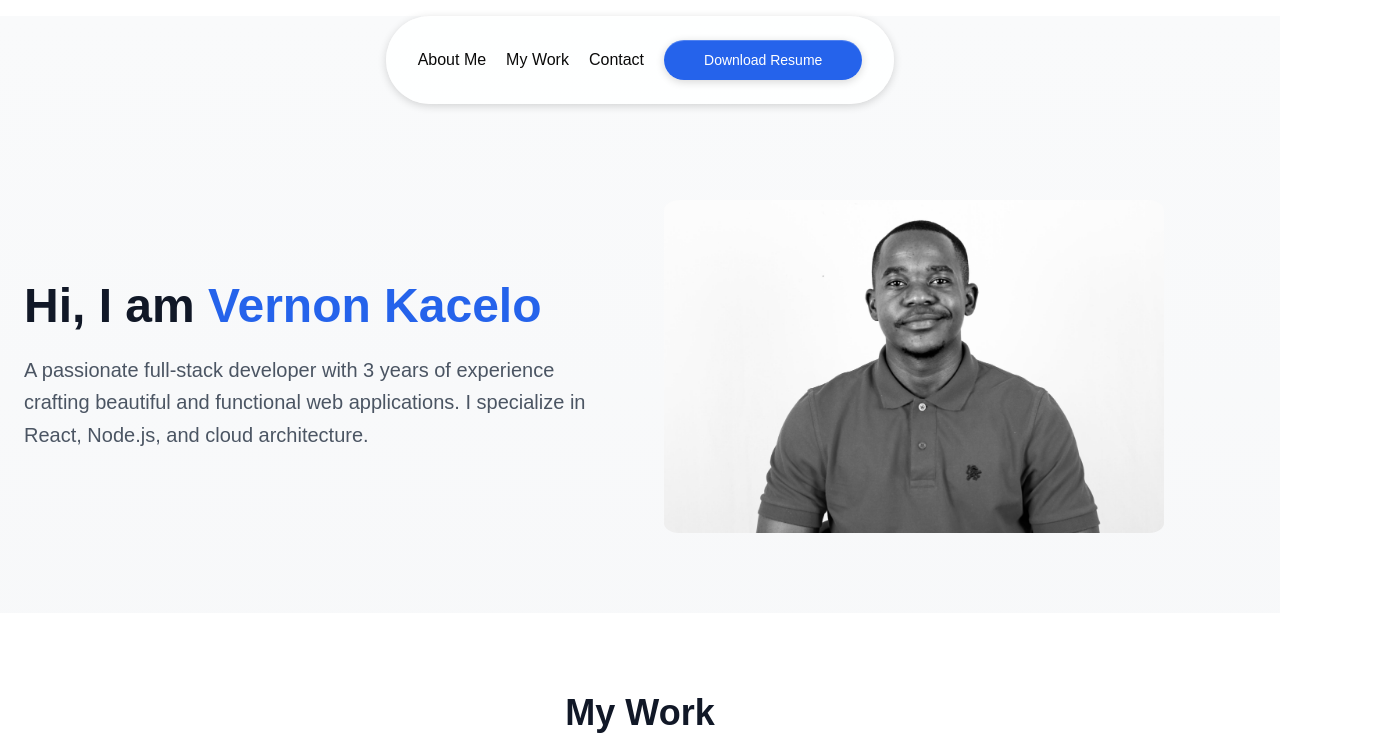
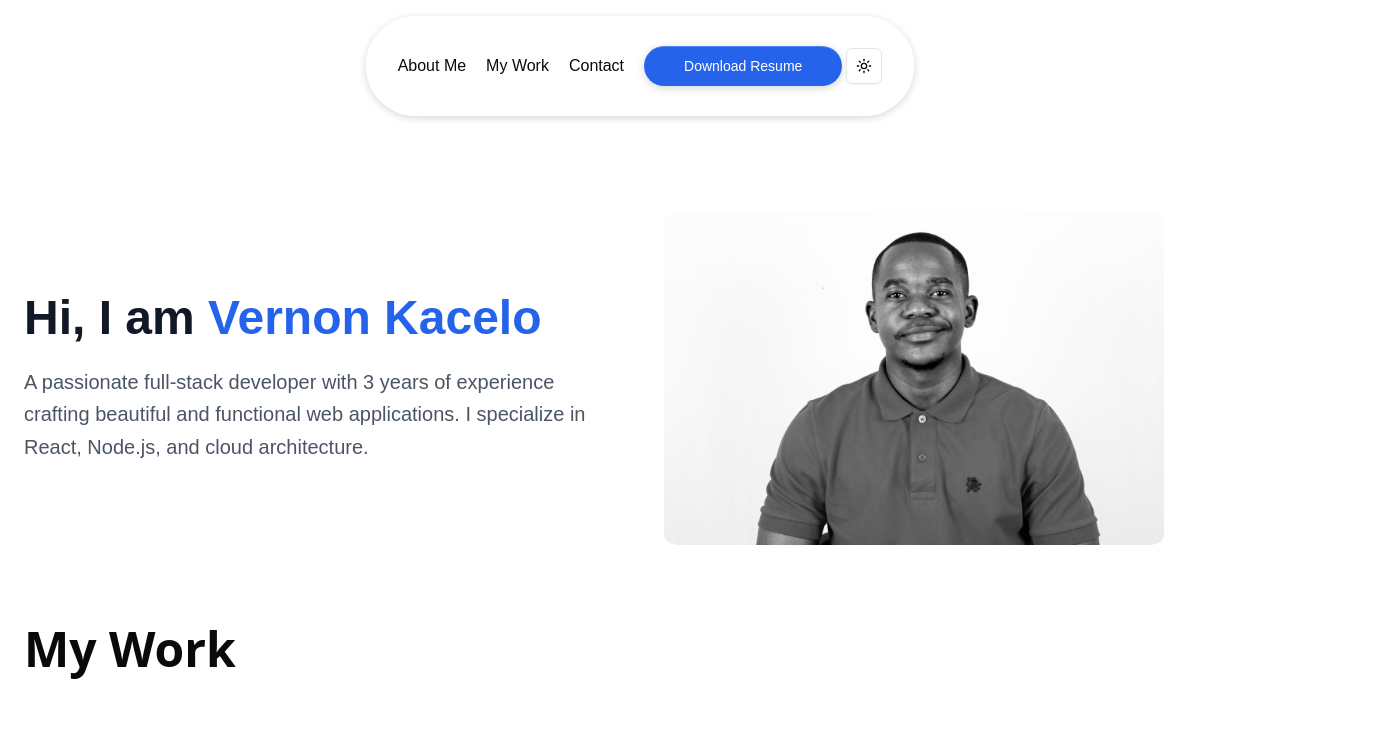
Before and after one commit to Kacelo/portfolio, a Next.js app: page / in a window 1280 px wide. Shown: the top 753 px of the page, 1392 px wide, since content can reach past the window. Built offline with nearby package versions, Linux system fonts and the light colour scheme.

Commit message:
done for a second

```diff
--- a/src/app/components/Nav.tsx
+++ b/src/app/components/Nav.tsx
@@ -1,3 +1,4 @@
+import { ModeToggle } from "@/components/theme-provider/mode-toggle";
 import {
   NavigationMenu,
   NavigationMenuItem,
@@ -34,6 +35,9 @@ function VernonNavbar() {
             Download Resume
           </a>
         </NavigationMenuItem>
+        <NavigationMenuItem>
+        <ModeToggle />
+        </NavigationMenuItem>
       </NavigationMenuList>
     </NavigationMenu>
   );
--- a/src/app/page.tsx
+++ b/src/app/page.tsx
@@ -8,7 +8,7 @@ import { ThreeDCard } from "./components/updated-project-cards";
 
 function Home() {
   return (
-    <div className="min-h-screen bg-gradient-to-b from-gray-50 to-gray-100">
+    <main className="">
       {/* Hero Section */}
       <div className=" items-center gap-12" id="navbar">
 
@@ -39,12 +39,12 @@ function Home() {
       </section>
 
       {/* Projects Section */}
-      <section className="bg-white py-20" id="my-work">
+      <section className="" id="my-work">
         <div className="container mx-auto px-6">
-          <h2 className="text-4xl font-bold text-center text-gray-900 mb-12">
+          <h2 className="text-3xl md:text-5xl font-sans font-bold">
             My Work
           </h2>
-          <div className="grid grid-cols-1 md:grid-cols-2 lg:grid-cols-3 gap-8">
+        <div className="flex items-center justify-center flex-col md:flex-row gap-8">
             <ThreeDCard
               title="Shenatungo"
               description="A Salon Website built with NextJs and hosted on Vercel"
@@ -118,7 +118,7 @@ function Home() {
           </div>
         </div>
       </section>
-    </div>
+    </main>
   );
 }
 const imageStyle = {
--- a/tailwind.config.ts
+++ b/tailwind.config.ts
@@ -1,63 +1,146 @@
-import type { Config } from "tailwindcss";
+import type { Config } from 'tailwindcss'
 
-const config: Config = {
-    darkMode: ["class"],
+const config = {
+  darkMode: ['class'],
   content: [
-    "./src/pages/**/*.{js,ts,jsx,tsx,mdx}",
-    "./src/components/**/*.{js,ts,jsx,tsx,mdx}",
-    "./src/app/**/*.{js,ts,jsx,tsx,mdx}",
+    './pages/**/*.{ts,tsx}',
+    './components/**/*.{ts,tsx}',
+    './app/**/*.{ts,tsx}',
+    './src/**/*.{ts,tsx}',
   ],
+  prefix: '',
   theme: {
+    container: {
+      center: true,
+      padding: '2rem',
+      screens: {
+        '2xl': '1400px',
+      },
+    },
     extend: {
       colors: {
+        border: 'hsl(var(--border))',
+        input: 'hsl(var(--input))',
+        ring: 'hsl(var(--ring))',
         background: 'hsl(var(--background))',
         foreground: 'hsl(var(--foreground))',
-  			card: {
-  				DEFAULT: 'hsl(var(--card))',
-  				foreground: 'hsl(var(--card-foreground))'
+        primary: {
+          DEFAULT: 'hsl(var(--primary))',
+          foreground: 'hsl(var(--primary-foreground))',
+        },
+        secondary: {
+          DEFAULT: 'hsl(var(--secondary))',
+          foreground: 'hsl(var(--secondary-foreground))',
+        },
+        destructive: {
+          DEFAULT: 'hsl(var(--destructive))',
+          foreground: 'hsl(var(--destructive-foreground))',
+        },
+        muted: {
+          DEFAULT: 'hsl(var(--muted))',
+          foreground: 'hsl(var(--muted-foreground))',
+        },
+        accent: {
+          DEFAULT: 'hsl(var(--accent))',
+          foreground: 'hsl(var(--accent-foreground))',
         },
         popover: {
           DEFAULT: 'hsl(var(--popover))',
-  				foreground: 'hsl(var(--popover-foreground))'
+          foreground: 'hsl(var(--popover-foreground))',
         },
-  			primary: {
-  				DEFAULT: 'hsl(var(--primary))',
-  				foreground: 'hsl(var(--primary-foreground))'
+        card: {
+          DEFAULT: 'hsl(var(--card))',
+          foreground: 'hsl(var(--card-foreground))',
         },
-  			secondary: {
-  				DEFAULT: 'hsl(var(--secondary))',
-  				foreground: 'hsl(var(--secondary-foreground))'
-  			},
-  			muted: {
-  				DEFAULT: 'hsl(var(--muted))',
-  				foreground: 'hsl(var(--muted-foreground))'
-  			},
-  			accent: {
-  				DEFAULT: 'hsl(var(--accent))',
-  				foreground: 'hsl(var(--accent-foreground))'
-  			},
-  			destructive: {
-  				DEFAULT: 'hsl(var(--destructive))',
-  				foreground: 'hsl(var(--destructive-foreground))'
-  			},
-  			border: 'hsl(var(--border))',
-  			input: 'hsl(var(--input))',
-  			ring: 'hsl(var(--ring))',
-  			chart: {
-  				'1': 'hsl(var(--chart-1))',
-  				'2': 'hsl(var(--chart-2))',
-  				'3': 'hsl(var(--chart-3))',
-  				'4': 'hsl(var(--chart-4))',
-  				'5': 'hsl(var(--chart-5))'
-  			}
       },
       borderRadius: {
         lg: 'var(--radius)',
         md: 'calc(var(--radius) - 2px)',
-  			sm: 'calc(var(--radius) - 4px)'
-  		}
-  	}
+        sm: 'calc(var(--radius) - 4px)',
       },
-  plugins: [require("tailwindcss-animate")],
-};
-export default config;
+      keyframes: {
+        scroll: {
+          to: {
+            transform: 'translate(calc(-50% - 0.5rem))',
+          },
+        },
+        spotlight: {
+          '0%': {
+            opacity: '0',
+            transform: 'translate(-72%, -62%) scale(0.5)',
+          },
+          '100%': {
+            opacity: '1',
+            transform: 'translate(-50%,-40%) scale(1)',
+          },
+        },
+        moveHorizontal: {
+          '0%': {
+            transform: 'translateX(-50%) translateY(-10%)',
+          },
+          '50%': {
+            transform: 'translateX(50%) translateY(10%)',
+          },
+          '100%': {
+            transform: 'translateX(-50%) translateY(-10%)',
+          },
+        },
+        moveInCircle: {
+          '0%': {
+            transform: 'rotate(0deg)',
+          },
+          '50%': {
+            transform: 'rotate(180deg)',
+          },
+          '100%': {
+            transform: 'rotate(360deg)',
+          },
+        },
+        moveVertical: {
+          '0%': {
+            transform: 'translateY(-50%)',
+          },
+          '50%': {
+            transform: 'translateY(50%)',
+          },
+          '100%': {
+            transform: 'translateY(-50%)',
+          },
+        },
+        'accordion-down': {
+          from: { height: '0' },
+          to: { height: 'var(--radix-accordion-content-height)' },
+        },
+        'accordion-up': {
+          from: { height: 'var(--radix-accordion-content-height)' },
+          to: { height: '0' },
+        },
+      },
+      animation: {
+        scroll:
+          'scroll var(--animation-duration, 40s) var(--animation-direction, forwards) linear infinite',
+        spotlight: 'spotlight 2s ease .75s 1 forwards',
+        'accordion-down': 'accordion-down 0.2s ease-out',
+        'accordion-up': 'accordion-up 0.2s ease-out',
+        first: 'moveVertical 30s ease infinite',
+        second: 'moveInCircle 20s reverse infinite',
+        third: 'moveInCircle 40s linear infinite',
+        fourth: 'moveHorizontal 40s ease infinite',
+        fifth: 'moveInCircle 20s ease infinite',
+      },
+    },
+  },
+  plugins: [require('tailwindcss-animate')],
+} satisfies Config
+
+// function addVariablesForColors({ addBase, theme }: any) {
+//   let allColors = flattenColorPalette(theme('colors'))
+//   let newVars = Object.fromEntries(
+//     Object.entries(allColors).map(([key, val]) => [`--${key}`, val])
+//   )
+//   addBase({
+//     ':root': newVars,
+//   })
+// }
+
+export default config
```
Also changed, not shown: src/components/theme-provider/mode-toggle.tsx (+7 -7 lines). Lines whose indentation alone changed are shown as unchanged.
